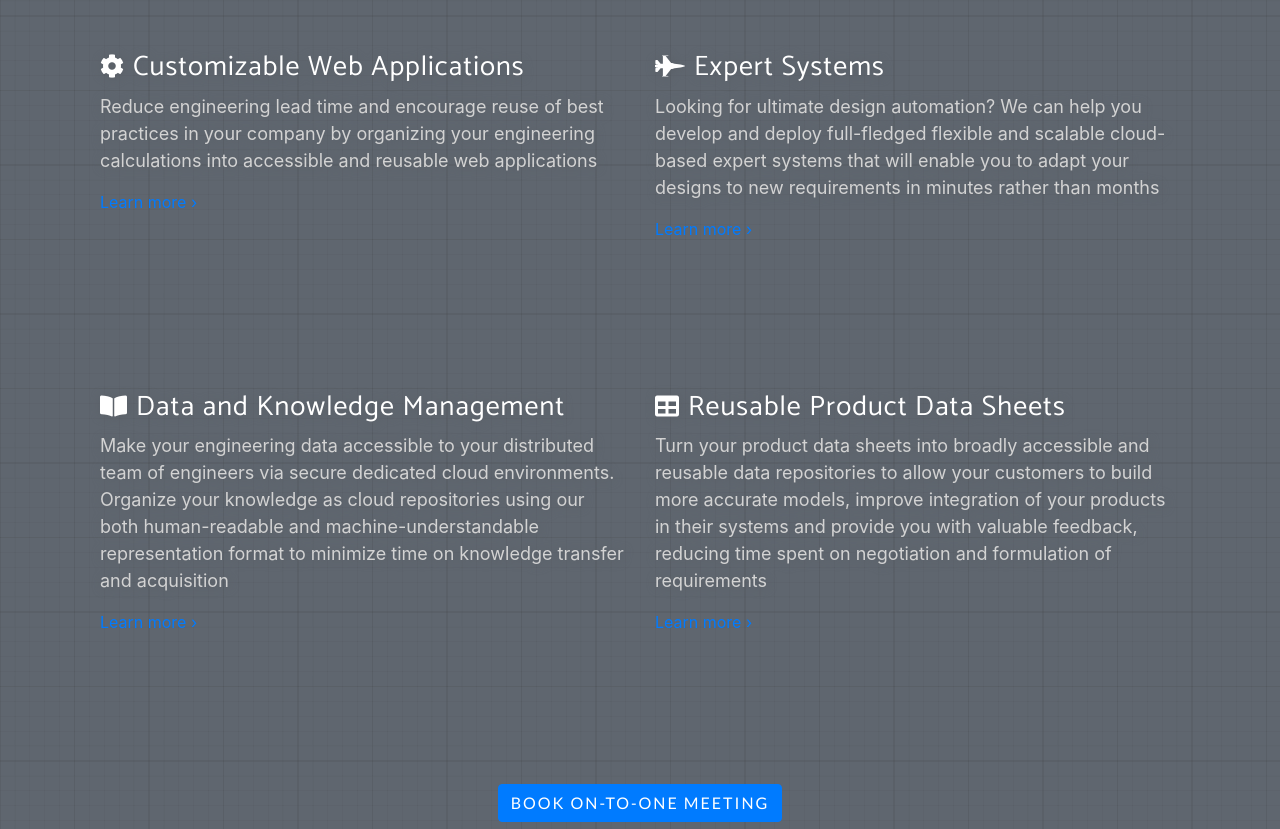
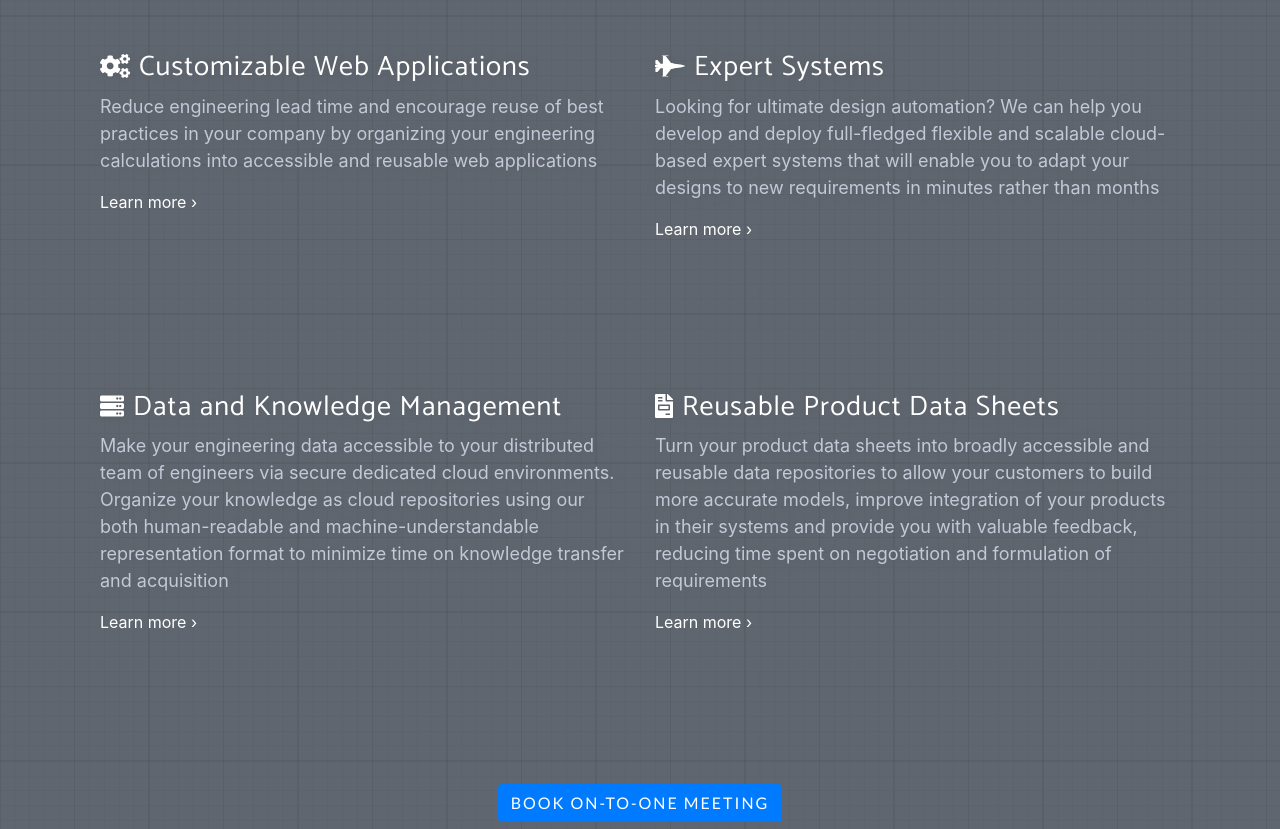
Before and after one commit to SplineCloud/splinecloud-landing, a website with bundled scripts: page index.html in a window 1280 px wide. Shown: the part 4518-5347 px from the top of the page. Built offline with nearby package versions, Linux system fonts and the light colour scheme; a web font is replaced by a local one.

Commit message:
Change link color to white in section Solutions

```diff
--- a/css/new-age.css
+++ b/css/new-age.css
@@ -117,7 +117,7 @@ select:-webkit-autofill:focus {
 }
 
 .text-lightgrey {
-  color: lightgrey;
+  color: #c4c8d7;
 }
 
 .text-400{
@@ -459,10 +459,14 @@ section.solutions {
 }
 
 section.solutions .solution-items h3,
-section.solutions .solution-items p {
+section.solutions .solution-items p{
   font-weight: 400;
   -webkit-filter: drop-shadow(1px 1px 5px #595f66);
   filter: drop-shadow(1px 1px 5px #595f66);
+}
+
+section.solutions .solution-items a {
+  color: white;
 }
 
 .slide {
--- a/index.html
+++ b/index.html
@@ -227,7 +227,7 @@
             <div class="row">
               <div class="col-lg-6">
                 <div class="solution-item">
-                  <h3 class="text-white"> <i class="fas fa-cog pull-left pr-2"></i>Customizable Web Applications</h3>
+                  <h3 class="text-white"> <i class="fas fa-cogs pull-left pr-2"></i>Customizable Web Applications</h3>
                   <p class="text-lightgrey">Reduce engineering lead time and encourage reuse of best practices in your company by organizing your engineering calculations into accessible and reusable web applications</p>
                   <a href="#contact" class="text-400">Learn more &rsaquo;</a>
                 </div>
@@ -243,14 +243,14 @@
             <div class="row">
               <div class="col-lg-6">
                 <div class="solution-item">
-                  <h3 class="text-white"> <i class="fas fa-book-open pull-left pr-2"></i>Data and Knowledge Management</h3>
+                  <h3 class="text-white"> <i class="fas fa-server pull-left pr-2"></i>Data and Knowledge Management</h3>
                   <p class="text-lightgrey">Make your engineering data accessible to your distributed team of engineers via secure dedicated cloud environments. Organize your knowledge as cloud repositories using our both human-readable and machine-understandable representation format to minimize time on knowledge transfer and acquisition</p>
-                  <a href="#contact" class="text-400">Learn more &rsaquo;</a>
+                  <a href="#contact" class="text-400 text-white">Learn more &rsaquo;</a>
                 </div>
               </div>
               <div class="col-lg-6">
                 <div class="solution-item">
-                  <h3 class="text-white"> <i class="fas fa-table pull-left pr-2"></i>Reusable Product Data Sheets</h3>
+                  <h3 class="text-white"> <i class="fas fa-file-invoice pull-left pr-2"></i>Reusable Product Data Sheets</h3>
                   <p class="text-lightgrey">Turn your product data sheets into broadly accessible and reusable data repositories to allow your customers to build more accurate models, improve integration of your products in their systems and provide you with valuable feedback, reducing time spent on negotiation and formulation of requirements</p>
                   <a href="#contact" class="text-400">Learn more &rsaquo;</a>
                 </div>
```
